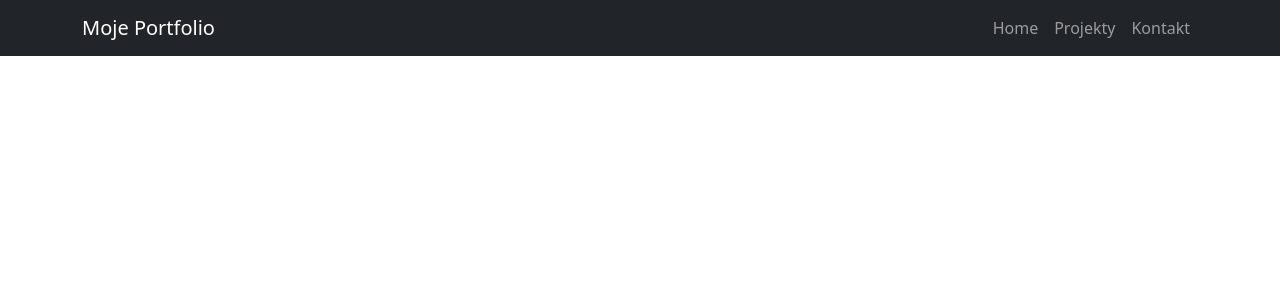
After one commit to Grzegorz-T/Portfolio, a Django app: template core/templates/core/base.html in a window 1280 px wide. The commit adds this page. Shown: the top 300 px of the page. Run offline with Django 5.2, Linux system fonts and the light colour scheme; the template is opened without the code that fills it, so the values that code supplies are empty.

Commit message:
base.html with bootstrap and AOS

```diff
--- /dev/null
+++ b/core/templates/core/base.html
@@ -0,0 +1,49 @@
+<!DOCTYPE html>
+<html lang="pl">
+<head>
+    <meta charset="UTF-8">
+    <meta name="viewport" content="width=device-width, initial-scale=1.0">
+    <title>{% block title %}Portfolio{% endblock %}</title>
+
+    <!-- Bootstrap 5 CSS -->
+    <link href="https://cdn.jsdelivr.net/npm/bootstrap@5.3.3/dist/css/bootstrap.min.css" rel="stylesheet">
+    <!-- Font Awesome -->
+    <link href="https://cdn.jsdelivr.net/npm/bootstrap-icons/font/bootstrap-icons.css" rel="stylesheet">
+    <!-- AOS (Animate On Scroll) -->
+    <link href="https://unpkg.com/aos@2.3.1/dist/aos.css" rel="stylesheet">
+
+    {% block extra_head %}{% endblock %}
+</head>
+<body>
+    <!-- Navbar -->
+    <nav class="navbar navbar-expand-lg navbar-dark bg-dark">
+      <div class="container">
+        <a class="navbar-brand" href="{% url 'home' %}">Moje Portfolio</a>
+        <button class="navbar-toggler" type="button" data-bs-toggle="collapse" data-bs-target="#navbarNav">
+          <span class="navbar-toggler-icon"></span>
+        </button>
+        <div class="collapse navbar-collapse" id="navbarNav">
+          <ul class="navbar-nav ms-auto">
+            <li class="nav-item"><a class="nav-link" href="{% url 'home' %}">Home</a></li>
+            <li class="nav-item"><a class="nav-link" href="#">Projekty</a></li>
+            <li class="nav-item"><a class="nav-link" href="#">Kontakt</a></li>
+          </ul>
+        </div>
+      </div>
+    </nav>
+
+    <!-- Główna treść -->
+    <div class="container my-5">
+        {% block content %}{% endblock %}
+    </div>
+
+    <!-- Bootstrap JS + Popper -->
+    <script src="https://cdn.jsdelivr.net/npm/bootstrap@5.3.3/dist/js/bootstrap.bundle.min.js"></script>
+    <!-- AOS -->
+    <script src="https://unpkg.com/aos@2.3.1/dist/aos.js"></script>
+    <script>
+        AOS.init();
+    </script>
+    {% block extra_js %}{% endblock %}
+</body>
+</html>
```
Also changed, not shown: core/templates/core/home.html (+11 -11 lines).
